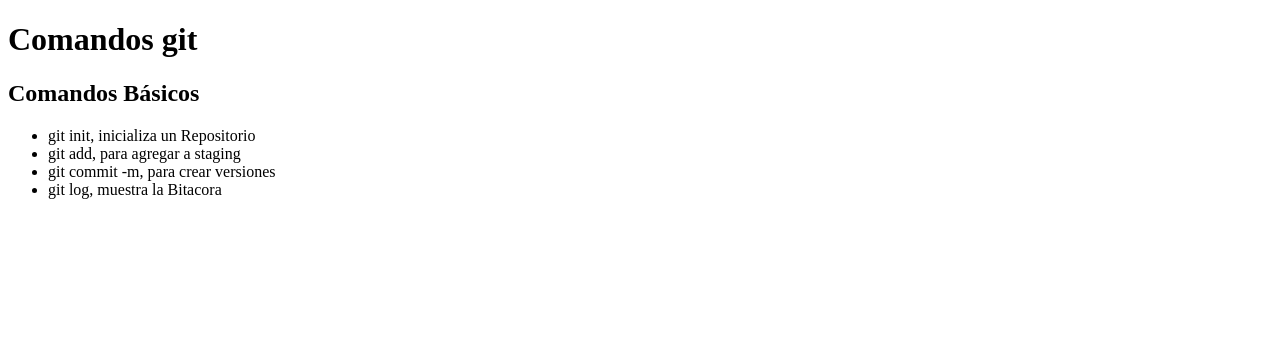
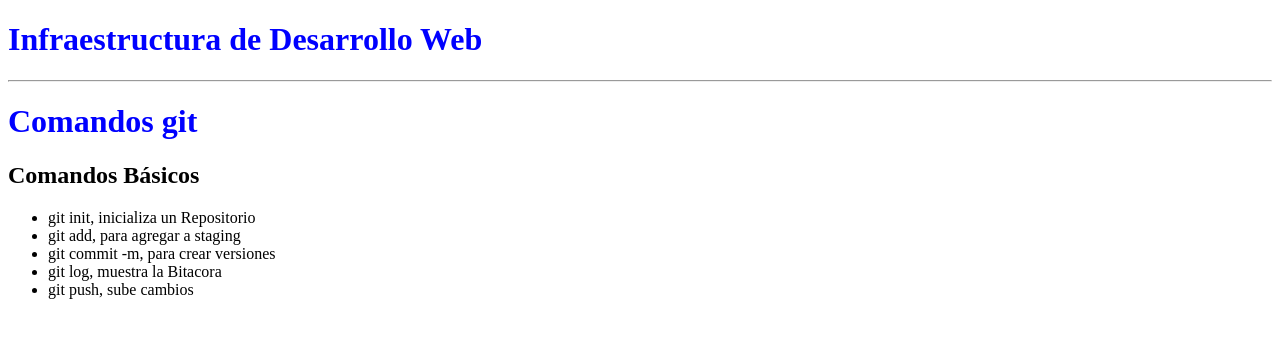
Before and after one commit to Guillermo96/comandos-git, a plain HTML site: page index.html in a window 1280 px wide. Drawn offline with Linux system fonts and the light colour scheme.

Commit message:
feat:Add nombre de materia a index

```diff
--- a/index.html
+++ b/index.html
@@ -2,10 +2,12 @@
 <html>
 <head>
     <meta charset="utf-8">
-    <link rel="stylesheet" href="css/miestilo.cssruby -v">
+    <link rel="stylesheet" href="css/miestilo.css">
     <title>Comandos Git</title>
 </head>
 <body>
+    <h1>Infraestructura de Desarrollo Web</h1>
+    <hr>
     <h1>Comandos git</h1>
     <h2>Comandos Básicos</h2>
     <ul>
@@ -13,6 +15,7 @@
         <li>git add, para agregar a staging</li>
         <li>git commit -m, para crear versiones</li>
         <li>git log, muestra la Bitacora</li>
+        <li>git push, sube cambios</li>
     </ul>
 </body>
 </html>
```
